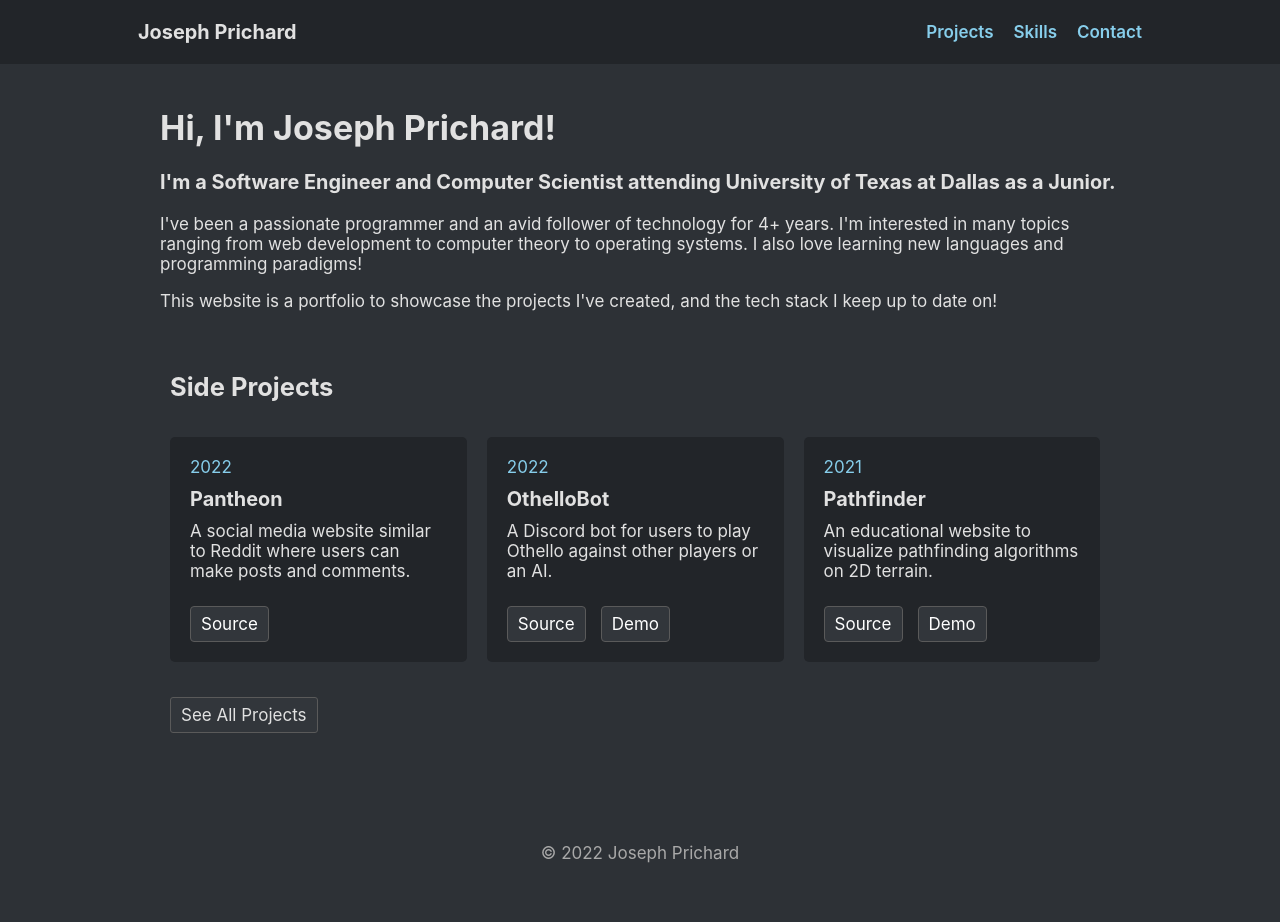
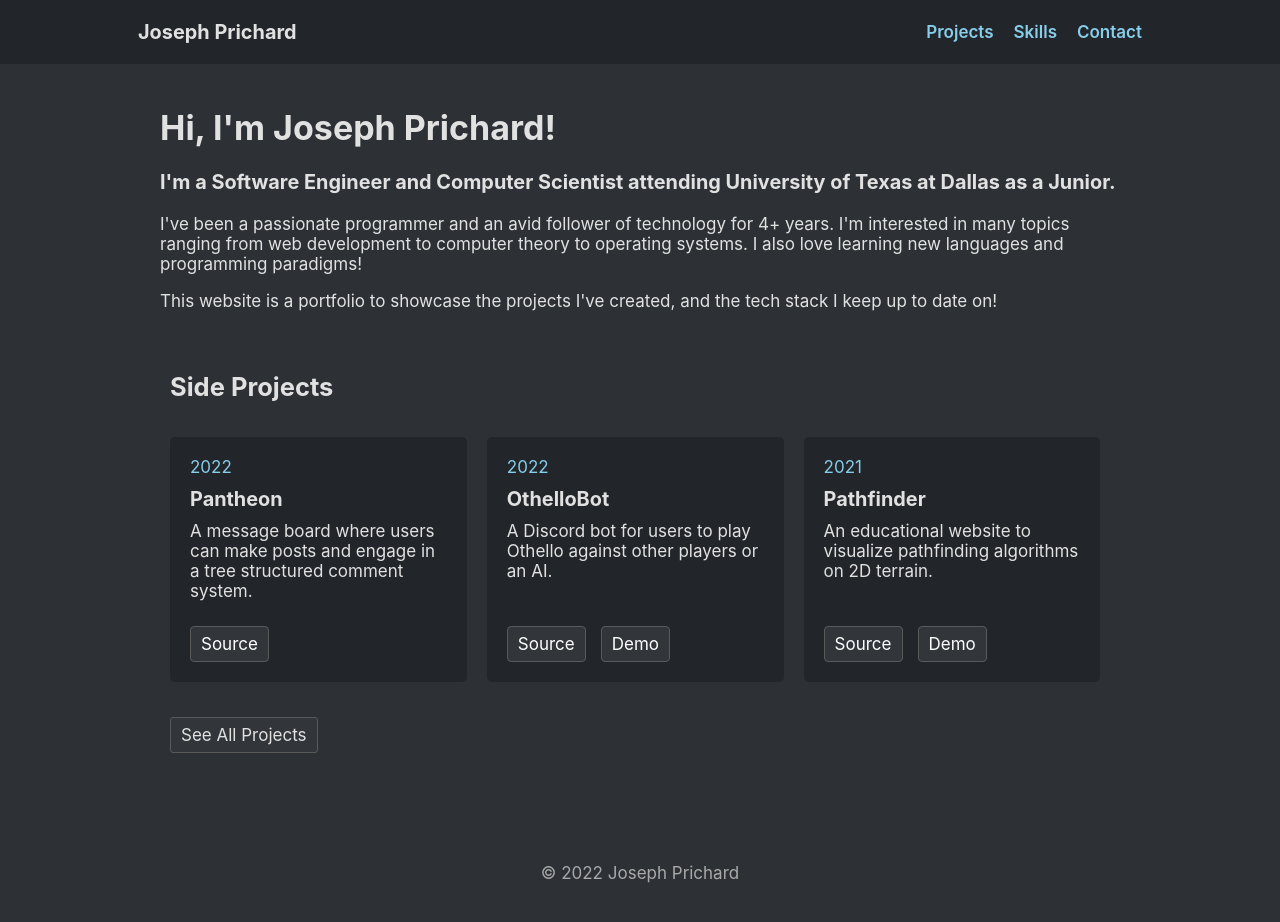
Before and after one commit to JosephPrichard/JosephPrichard.app, a Next.js app: page / in a window 1280 px wide. Built offline with nearby package versions, Linux system fonts and the light colour scheme.

Commit message:
Changed descriptions

```diff
--- a/src/data/projects.ts
+++ b/src/data/projects.ts
@@ -4,7 +4,7 @@ export const projects: Project[] = [
     {
         title: "Pantheon",
         year: "2022-08-01",
-        desc: "A social media website similar to Reddit where users can make posts and comments.",
+        desc: "A message board where users can make posts and engage in a tree structured comment system.",
         source: "https://github.com/JosephPrichard/Pantheon",
         tags: ["Typescript", "React", "Next.js", "Nest.js", "MikroOrm", "PostgreSQL"]
     },
```
